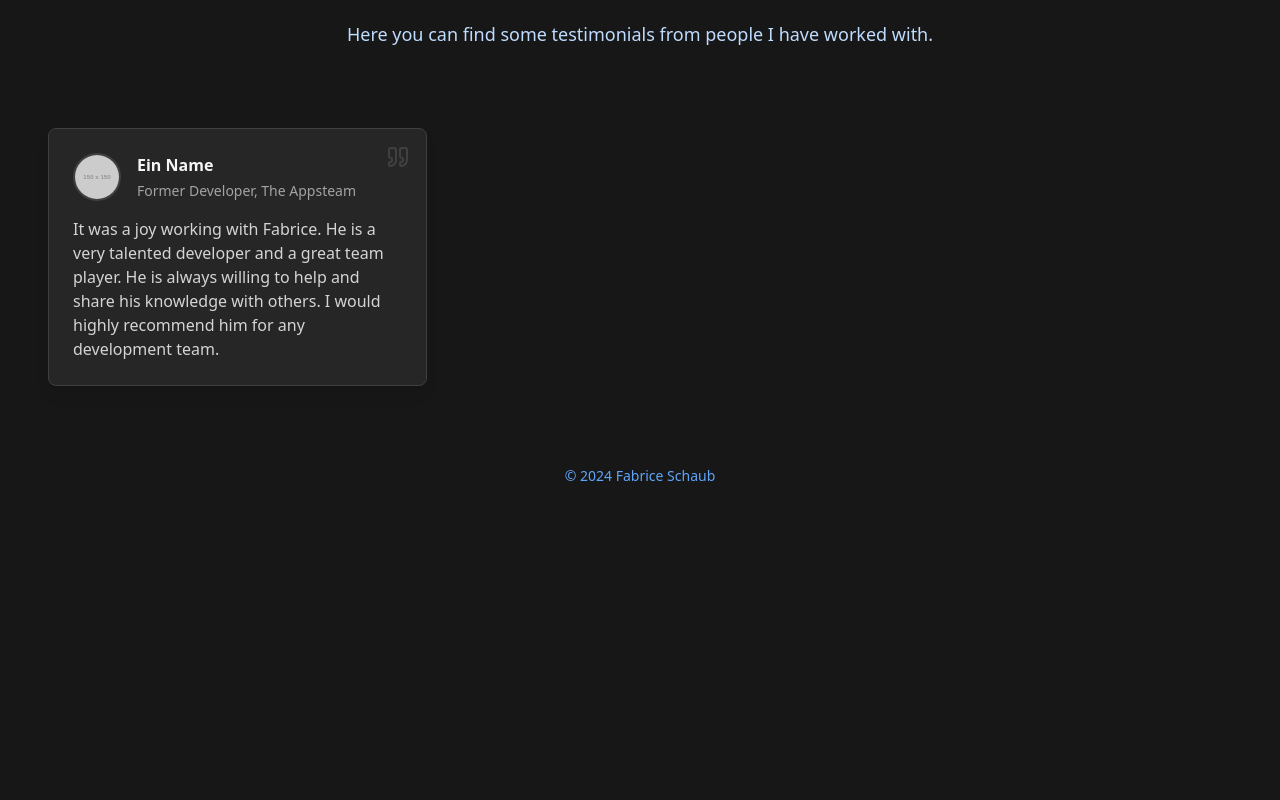
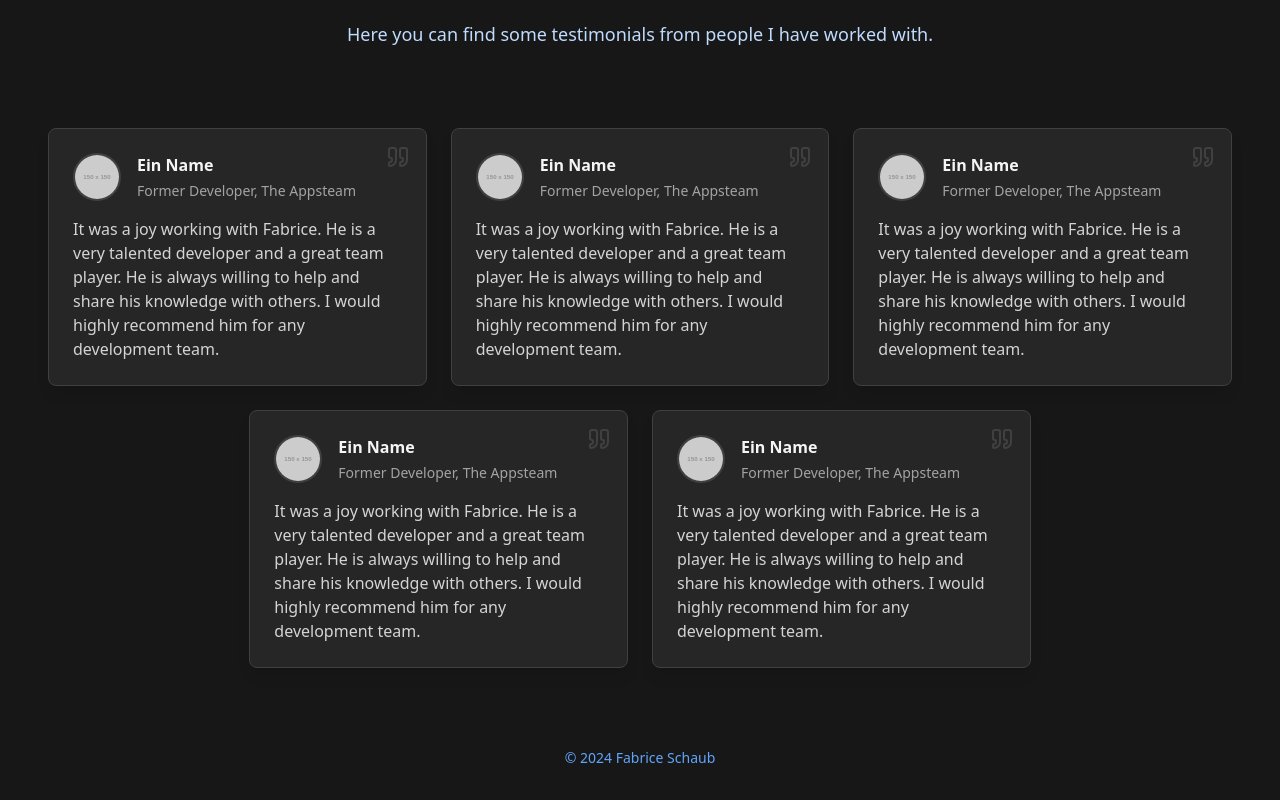
Before and after one commit to Fabbboy/portfolio, a Next.js app: page / in a window 1280 px wide. Shown: the part 2040-2840 px from the top of the page. Before the commit the page ends 2558 px from the top, so only its background shows below. Built offline with nearby package versions, Linux system fonts and the light colour scheme.

Commit message:
works perfect

```diff
--- a/public/data/testimonials.json
+++ b/public/data/testimonials.json
@@ -1,4 +1,28 @@
 [
+  {
+    "name": "Ein Name",
+    "role": "Former Developer, The Appsteam",
+    "content": "It was a joy working with Fabrice. He is a very talented developer and a great team player. He is always willing to help and share his knowledge with others. I would highly recommend him for any development team.",
+    "avatarSrc": "https://via.placeholder.com/150"
+  },
+  {
+    "name": "Ein Name",
+    "role": "Former Developer, The Appsteam",
+    "content": "It was a joy working with Fabrice. He is a very talented developer and a great team player. He is always willing to help and share his knowledge with others. I would highly recommend him for any development team.",
+    "avatarSrc": "https://via.placeholder.com/150"
+  },
+  {
+    "name": "Ein Name",
+    "role": "Former Developer, The Appsteam",
+    "content": "It was a joy working with Fabrice. He is a very talented developer and a great team player. He is always willing to help and share his knowledge with others. I would highly recommend him for any development team.",
+    "avatarSrc": "https://via.placeholder.com/150"
+  },
+  {
+    "name": "Ein Name",
+    "role": "Former Developer, The Appsteam",
+    "content": "It was a joy working with Fabrice. He is a very talented developer and a great team player. He is always willing to help and share his knowledge with others. I would highly recommend him for any development team.",
+    "avatarSrc": "https://via.placeholder.com/150"
+  },
   {
     "name": "Ein Name",
     "role": "Former Developer, The Appsteam",
--- a/src/components/TestimonialListComponent/TestimonialListComponent.tsx
+++ b/src/components/TestimonialListComponent/TestimonialListComponent.tsx
@@ -1,11 +1,12 @@
 "use client";
+
 import SectionStartComponent from "../SectionStartComponent";
 import React, { useEffect, useState } from "react";
 import axios from "axios";
 import TestimonialComponent from "../TestimonialComponent";
 import { TestimonialItem } from "../TestimonialComponent/types";
 
-const TestimonialListComponent = () => {
+export default function TestimonialListComponent() {
   const [testimonials, setTestimonials] = useState<TestimonialItem[]>([]);
   const [host, setHost] = useState<string>("");
 
@@ -35,14 +36,16 @@ const TestimonialListComponent = () => {
         title="Testimonials"
         description="Here you can find some testimonials from people I have worked with."
       />
-      <div className="mt-8 sm:mt-12 grid gap-6 md:grid-cols-2 lg:grid-cols-3">
+      <div className="mt-8 sm:mt-12 flex flex-wrap justify-center gap-6">
         {testimonials.map((testimonial, index) => (
-          <TestimonialComponent key={index} testimonial={testimonial} />
+          <div
+            key={index}
+            className="w-full sm:w-[calc(50%-12px)] lg:w-[calc(33.333%-16px)] flex justify-center"
+          >
+            <TestimonialComponent testimonial={testimonial} />
+          </div>
         ))}
       </div>
     </div>
   );
-
-};
-
-export default TestimonialListComponent;
+}
```
